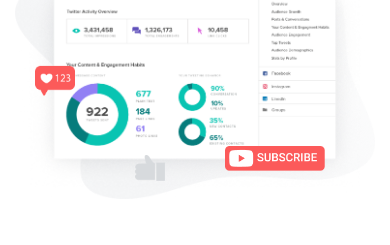
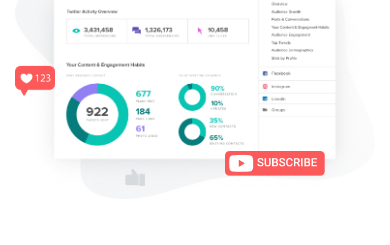
Before and after one commit to LiliiaGalkina/create, a React (Vite) app: page / in a window 390 px wide. Shown: the part 4396-4641 px from the top of the page. Built offline with nearby package versions, Linux system fonts and the light colour scheme.

Commit message:
испр адаптив ourservices

```diff
--- a/src/components/OurServicesImages/ourservicesimages.module.scss
+++ b/src/components/OurServicesImages/ourservicesimages.module.scss
@@ -62,7 +62,6 @@
 @media (max-width: 768px) {
   .followers {
     max-width: 4rem;
-
   }
   .likes {
     max-width: 4rem;
@@ -70,7 +69,7 @@
   }
   .like {
     max-width: 3rem;
-        left: 16rem;
+    left: 18rem;
     bottom: 3rem;
   }
 }
@@ -78,28 +77,34 @@
 @media (max-width: 480px) {
   .subscribe {
     max-width: 10rem;
-        bottom: 3rem;
+    bottom: 2.5rem;
+  }
+  .likes {
+    left: 0;
   }
   .like {
-        bottom: 2rem;
-        left: 12rem;
+    max-width: 2rem;
+    bottom: 1.5rem;
+    left: 11rem;
   }
 }
 
 @media (max-width: 375px) {
   .like {
-        max-width: 2rem;
-        bottom: 0.9rem;
-        left: 7.5rem;
+    max-width: 1.5rem;
+    left: 8rem;
+    bottom: 1.2rem;
   }
   .followers {
-        right: 4rem;
+    max-width: 3rem;
+    right: 5rem;
   }
   .likes {
-        left: 0;
+    max-width: 3rem;
   }
   .subscribe {
-        bottom: 0;
+    max-width: 8rem;
+    bottom: 1rem;
     right: 3rem;
   }
 }
```
Lines whose indentation alone changed are shown as unchanged.
